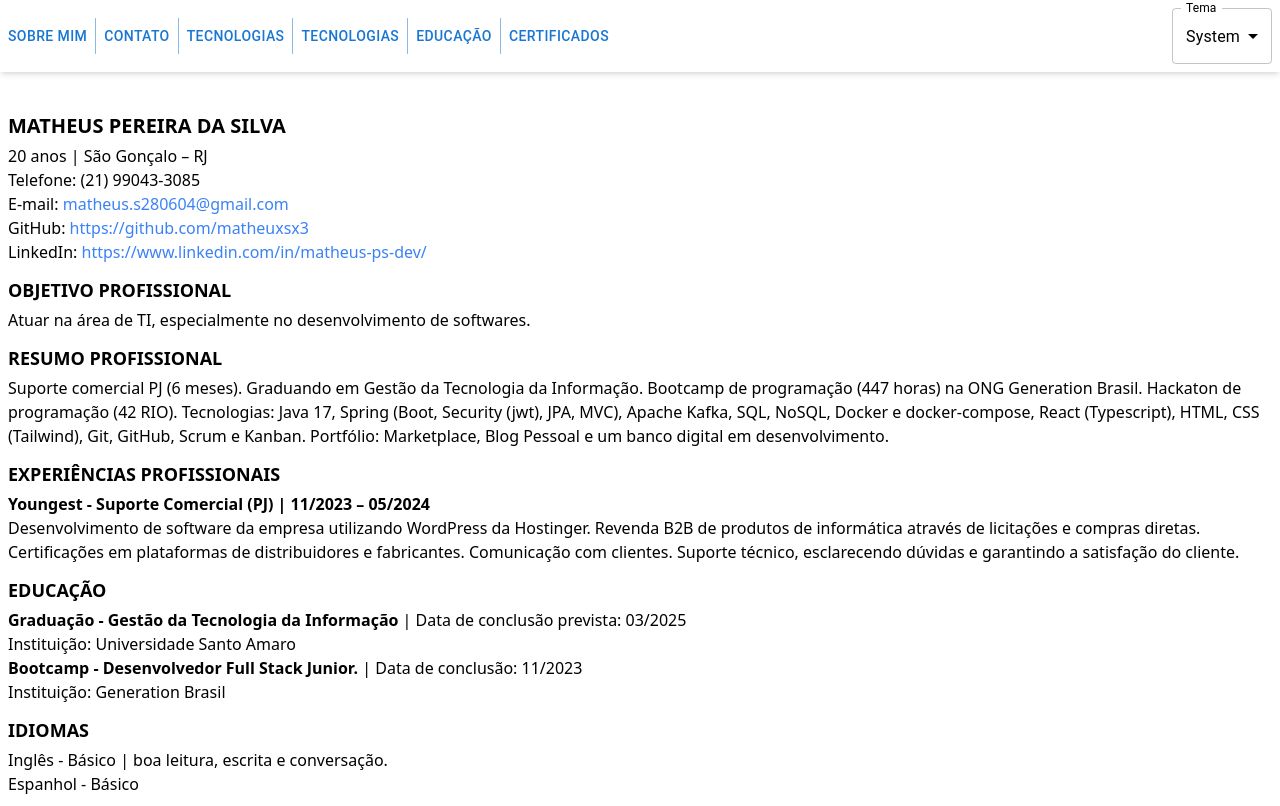
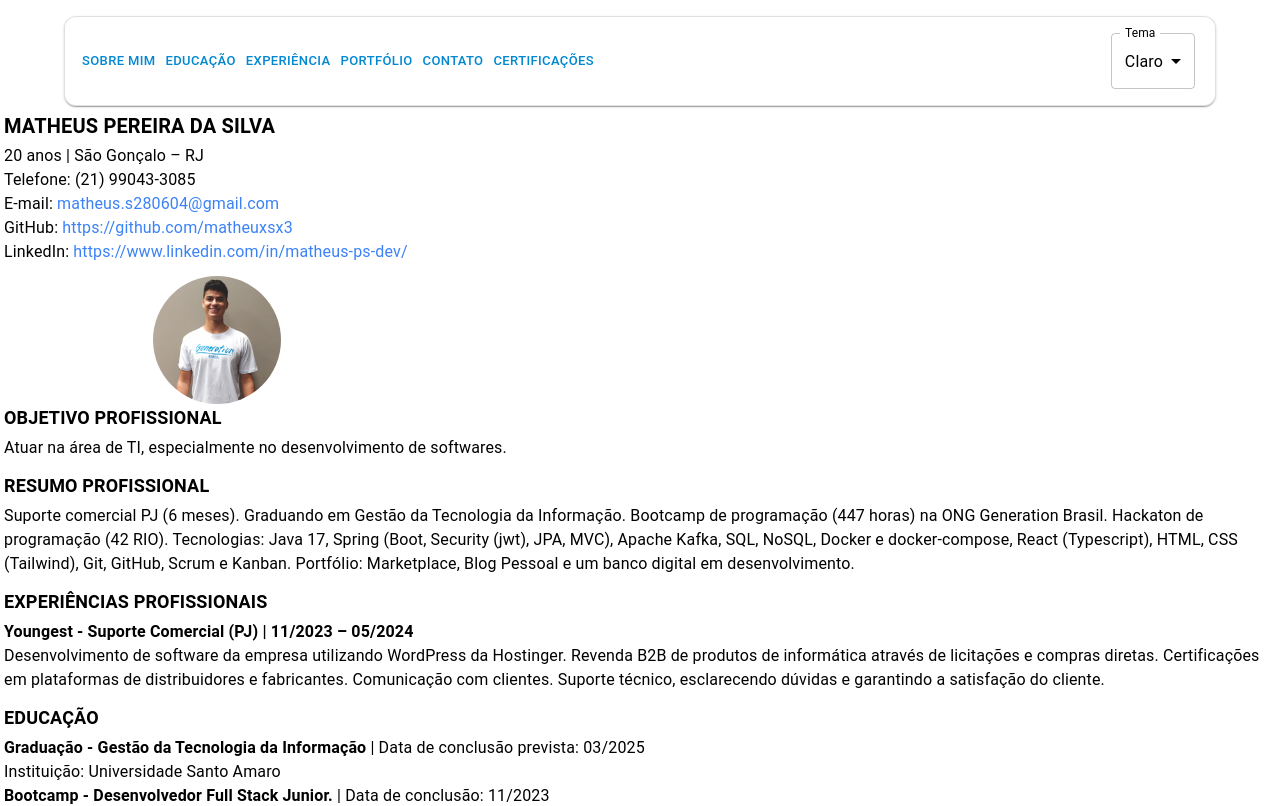
Before and after one commit to matheuxsx3/cv_matheus, a React (Vite) app: page / in a window 1280 px wide. Shown: the top 806 px of the page. Built offline with nearby package versions, Linux system fonts and the light colour scheme.

Commit message:
Refactor theme context and choose theme component

```diff
--- a/src/components/aboutMe/AboutMe.tsx
+++ b/src/components/aboutMe/AboutMe.tsx
@@ -1,9 +1,11 @@
 export default function AboutMe() {
   return (
-    <div className="mx-2 mt-28">
-      <div className="mb-3">
+    <div className="flex mx-1 mt-28 w-full">
+      {/* Seção da apresentação */}
+      <div className="flex flex-col ">
+        <div className="flex-1">
           <h2 className="text-xl font-bold mb-1">MATHEUS PEREIRA DA SILVA</h2>
-        <p className="text-base">
+          <p className="text-base mb-3">
             20 anos | São Gonçalo – RJ
             <br />
             Telefone: (21) 99043-3085
@@ -36,6 +38,15 @@ export default function AboutMe() {
               https://www.linkedin.com/in/matheus-ps-dev/
             </a>
           </p>
+          <div>
+            <div className="w-1/3 flex items-center justify-center">
+              <img
+                className="w-32 h-32 rounded-full" // Ajuste conforme necessário
+                src="conteudo/matheus.jpeg"
+                alt="Matheus Pereira da Silva"
+              />
+            </div>
+          </div>
         </div>
 
         <div className="mb-3">
@@ -50,11 +61,11 @@ export default function AboutMe() {
           <p className="text-base">
             Suporte comercial PJ (6 meses). Graduando em Gestão da Tecnologia da
             Informação. Bootcamp de programação (447 horas) na ONG Generation
-          Brasil. Hackaton de programação (42 RIO). Tecnologias: Java 17, Spring
-          (Boot, Security (jwt), JPA, MVC), Apache Kafka, SQL, NoSQL, Docker e
-          docker-compose, React (Typescript), HTML, CSS (Tailwind), Git, GitHub,
-          Scrum e Kanban. Portfólio: Marketplace, Blog Pessoal e um banco
-          digital em desenvolvimento.
+            Brasil. Hackaton de programação (42 RIO). Tecnologias: Java 17,
+            Spring (Boot, Security (jwt), JPA, MVC), Apache Kafka, SQL, NoSQL,
+            Docker e docker-compose, React (Typescript), HTML, CSS (Tailwind),
+            Git, GitHub, Scrum e Kanban. Portfólio: Marketplace, Blog Pessoal e
+            um banco digital em desenvolvimento.
           </p>
         </div>
 
@@ -63,7 +74,9 @@ export default function AboutMe() {
             EXPERIÊNCIAS PROFISSIONAIS
           </h3>
           <p className="text-base">
-          <strong>Youngest - Suporte Comercial (PJ) | 11/2023 – 05/2024</strong>
+            <strong>
+              Youngest - Suporte Comercial (PJ) | 11/2023 – 05/2024
+            </strong>
             <br />
             Desenvolvimento de software da empresa utilizando WordPress da
             Hostinger. Revenda B2B de produtos de informática através de
@@ -76,13 +89,13 @@ export default function AboutMe() {
         <div className="mb-3">
           <h3 className="text-lg font-semibold mb-1">EDUCAÇÃO</h3>
           <p className="text-base">
-          <strong>Graduação - Gestão da Tecnologia da Informação</strong> | Data
-          de conclusão prevista: 03/2025
+            <strong>Graduação - Gestão da Tecnologia da Informação</strong> |
+            Data de conclusão prevista: 03/2025
             <br />
             Instituição: Universidade Santo Amaro
             <br />
-          <strong>Bootcamp - Desenvolvedor Full Stack Junior.</strong> | Data de
-          conclusão: 11/2023
+            <strong>Bootcamp - Desenvolvedor Full Stack Junior.</strong> | Data
+            de conclusão: 11/2023
             <br />
             Instituição: Generation Brasil
           </p>
@@ -100,9 +113,9 @@ export default function AboutMe() {
         <div className="mb-3">
           <h3 className="text-lg font-semibold mb-1">PORTFÓLIO</h3>
           <p className="text-base">
-          <strong>MERCADELA</strong> - Sistema de Marketplace que visa fomentar
-          a igualdade de gênero e o empoderamento feminino com base em
-          empreendedorismo.
+            <strong>MERCADELA</strong> - Sistema de Marketplace que visa
+            fomentar a igualdade de gênero e o empoderamento feminino com base
+            em empreendedorismo.
             <br />
             <a
               href="https://github.com/Grupo4-Generation"
@@ -149,5 +162,6 @@ export default function AboutMe() {
           </p>
         </div>
       </div>
+    </div>
   );
 }
--- a/src/components/navigation/ChooseTheme.tsx
+++ b/src/components/navigation/ChooseTheme.tsx
@@ -1,11 +1,12 @@
 import { FormControl, InputLabel, MenuItem, Select } from "@mui/material";
-import { useThemeContext } from "../../contexts/ThemeContext";
+import { useThemeContext } from "../../contexts/ThemeContext"; // Usar o hook
 
 function ChooseTheme() {
-  const { mode, setMode } = useThemeContext();
+  const { mode, setMode } = useThemeContext(); // Usa o hook para acessar o contexto
 
   const textColor = mode === "dark" ? "white" : "black";
   const backgroundColor = mode === "dark" ? "#424242" : "white";
+  const selectBackgroundColor = mode === "dark" ? "#121212" : "#white"; // Cor de fundo para o select
 
   return (
     <div className="flex items-center rounded-md p-2">
@@ -23,7 +24,7 @@ function ChooseTheme() {
           }
           sx={{
             color: textColor,
-            bgcolor: backgroundColor,
+            backgroundColor: selectBackgroundColor,
             "& .MuiSelect-icon": {
               color: textColor,
             },
@@ -32,19 +33,13 @@ function ChooseTheme() {
             PaperProps: {
               sx: {
                 color: textColor,
+                bgcolor: backgroundColor,
               },
             },
           }}
         >
-          <MenuItem value="system">
-            {mode === "dark" ? "System" : "System"}
-          </MenuItem>
-          <MenuItem value="light">
-            {mode === "dark" ? "Claro" : "Claro"}
-          </MenuItem>
-          <MenuItem value="dark">
-            {mode === "dark" ? "Escuro" : "Escuro"}
-          </MenuItem>
+          <MenuItem value="light">Claro</MenuItem>
+          <MenuItem value="dark">Escuro</MenuItem>
         </Select>
       </FormControl>
     </div>
--- a/src/components/navigation/Nav.tsx
+++ b/src/components/navigation/Nav.tsx
@@ -1,104 +1,117 @@
-import { useState, useEffect } from "react";
+import * as React from "react";
+import { alpha, styled } from "@mui/material/styles";
+import Box from "@mui/material/Box";
+import AppBar from "@mui/material/AppBar";
+import Toolbar from "@mui/material/Toolbar";
+import Button from "@mui/material/Button";
+import IconButton from "@mui/material/IconButton";
+import Container from "@mui/material/Container";
+import Divider from "@mui/material/Divider";
+import MenuItem from "@mui/material/MenuItem";
+import Drawer from "@mui/material/Drawer";
 import MenuIcon from "@mui/icons-material/Menu";
-import CloseIcon from "@mui/icons-material/Close";
-import ChooseTheme from "./ChooseTheme"; // Certifique-se de ajustar o caminho
-import { Button, ButtonGroup } from "@mui/material";
+import CloseRoundedIcon from "@mui/icons-material/CloseRounded";
+import ChooseTheme from "./ChooseTheme";
+
+const StyledToolbar = styled(Toolbar)(({ theme }) => ({
+  display: "flex",
+  alignItems: "center",
+  justifyContent: "space-between",
+  flexShrink: 0,
+  borderRadius: `calc(${theme.shape.borderRadius}px + 8px)`,
+  backdropFilter: "blur(24px)",
+  border: "1px solid",
+  borderColor: theme.palette.divider,
+  backgroundColor: alpha(theme.palette.background.default, 0.4),
+  boxShadow: theme.shadows[1],
+  padding: "8px 12px",
+}));
 
 export default function Nav() {
-  const [isOpen, setIsOpen] = useState(false);
+  const [open, setOpen] = React.useState(false);
 
-  // Função para habilitar/desabilitar o scroll da página
-  useEffect(() => {
-    if (isOpen) {
-      // Desabilitar scroll do body
-      document.body.style.overflow = "hidden";
-    } else {
-      // Reabilitar scroll do body
-      document.body.style.overflow = "";
-    }
-
-    // Limpeza quando o componente desmontar
-    return () => {
-      document.body.style.overflow = "";
-    };
-  }, [isOpen]);
-
-  const toggleMenu = () => {
-    setIsOpen(!isOpen);
+  const toggleDrawer = (newOpen: boolean) => () => {
+    setOpen(newOpen);
   };
 
   return (
-    <nav className="fixed top-0 left-0 w-full shadow-md ">
-      <div className="container flex justify-between items-center">
-        <ButtonGroup
-          className="flex justify-start align-middle"
-          variant="text"
-          aria-label="Basic button group"
-        >
-          <Button>Sobre mim</Button>
-          <Button>Contato</Button>
-          <Button>Tecnologias</Button>
-          <Button>Tecnologias</Button>
-          <Button>Educação</Button>
-          <Button>Certificados</Button>
-        </ButtonGroup>
-
-        <div className="flex items-center space-x-4">
-          <ChooseTheme />
-          <button
-            onClick={toggleMenu}
-            className="md:hidden text-black dark:text-white focus:outline-none"
+    <AppBar
+      position="fixed"
+      sx={{
+        boxShadow: 0,
+        bgcolor: "transparent",
+        backgroundImage: "none",
+        mt: 2,
+      }}
+    >
+      <Container maxWidth="lg">
+        <StyledToolbar variant="dense" disableGutters>
+          <Box
+            sx={{ flexGrow: 1, display: "flex", alignItems: "center", px: 0 }}
           >
-            {isOpen ? <CloseIcon /> : <MenuIcon />}
-          </button>
-        </div>
-      </div>
-
-      {/* Menu para dispositivos móveis */}
-      {isOpen && (
-        <div className="md:hidden bg-gray-100 dark:bg-gray-700 fixed inset-0 z-40 overflow-y-auto">
-          <div className="flex justify-end p-4">
-            <button
-              onClick={toggleMenu}
-              className="text-black dark:text-white focus:outline-none"
-            >
-              <CloseIcon />
-            </button>
-          </div>
-          <div className="p-4">
-            <a href="#sobre" className="block p-4 text-black dark:text-white">
-              Sobre mim
-            </a>
-            <a href="#contato" className="block p-4 text-black dark:text-white">
-              Contato
-            </a>
-            <a
-              href="#tecnologias"
-              className="block p-4 text-black dark:text-white"
-            >
-              Tecnologias
-            </a>
-            <a
-              href="#educacao"
-              className="block p-4 text-black dark:text-white"
-            >
-              Educação
-            </a>
-            <a
-              href="#experiencia"
-              className="block p-4 text-black dark:text-white"
-            >
-              Experiência
-            </a>
-            <a
-              href="#certificados"
-              className="block p-4 text-black dark:text-white"
-            >
-              Certificados
-            </a>
-          </div>
-        </div>
-      )}
-    </nav>
+            <Box sx={{ display: { xs: "none", md: "flex" } }}>
+              <Button variant="text" color="info" size="small">
+                Sobre Mim
+              </Button>
+              <Button variant="text" color="info" size="small">
+                Educação
+              </Button>
+              <Button variant="text" color="info" size="small">
+                Experiência
+              </Button>
+              <Button variant="text" color="info" size="small">
+                Portfólio
+              </Button>
+              <Button
+                variant="text"
+                color="info"
+                size="small"
+                sx={{ minWidth: 0 }}
+              >
+                Contato
+              </Button>
+              <Button
+                variant="text"
+                color="info"
+                size="small"
+                sx={{ minWidth: 0 }}
+              >
+                Certificações
+              </Button>
+            </Box>
+          </Box>
+          <Box>
+           <ChooseTheme/>
+          </Box>
+          <Box sx={{ display: { sm: "flex", md: "none" } }}>
+            <IconButton aria-label="Menu button" onClick={toggleDrawer(true)}>
+              <MenuIcon />
+            </IconButton>
+            <Drawer anchor="top" open={open} onClose={toggleDrawer(false)}>
+              <Box sx={{ p: 2, backgroundColor: "background.default" }}>
+                <Box
+                  sx={{
+                    display: "flex",
+                    alignItems: "center",
+                    justifyContent: "space-between",
+                  }}
+                >
+                  <IconButton onClick={toggleDrawer(false)}>
+                    <CloseRoundedIcon />
+                  </IconButton>
+                </Box>
+                <Divider sx={{ my: 3 }} />
+                <MenuItem>Sobre Mim</MenuItem>
+                <MenuItem>Educação</MenuItem>
+                <MenuItem>Experiência</MenuItem>
+                <MenuItem>Portfólio</MenuItem>
+                <MenuItem>Contato</MenuItem>
+                <MenuItem>Blog</MenuItem>
+              </Box>
+            </Drawer>
+          </Box>
+        </StyledToolbar>
+      </Container>
+    </AppBar>
   );
 }
--- a/src/contexts/ThemeContext.tsx
+++ b/src/contexts/ThemeContext.tsx
@@ -1,60 +1,71 @@
+import {
+  createTheme,
+  CssBaseline,
+  ThemeProvider as MuiThemeProvider,
+} from "@mui/material";
 import {
   createContext,
+  ReactNode,
   useContext,
+  useEffect,
   useState,
-  ReactNode,
-  useEffect,
 } from "react";
 
-interface ThemeContextProps {
-  mode: "system" | "light" | "dark";
-  setMode: (mode: "system" | "light" | "dark") => void;
-  textColor: string;
-  backgroundColor: string;
+interface ThemeContextType {
+  mode: "light" | "dark" | "system";
+  setMode: (mode: "light" | "dark" | "system") => void;
+  theme: any;
 }
 
-const ThemeContext = createContext<ThemeContextProps | undefined>(undefined);
+const ThemeContext = createContext<ThemeContextType | undefined>(undefined);
 
-export function ThemeProvider({ children }: { children: ReactNode }) {
-  const [mode, setMode] = useState<"system" | "light" | "dark">("system");
+export const useThemeContext = () => {
+  const context = useContext(ThemeContext);
+  if (!context) {
+    throw new Error("useThemeContext must be used within a ThemeProvider");
+  }
+  return context;
+};
 
-  // Efeito para aplicar o tema no body e definir cores
+export const ThemeProvider = ({ children }: { children: ReactNode }) => {
+  const [mode, setMode] = useState<"light" | "dark" | "system">("system");
+
+  // Lógica para o modo "sistema"
+  const getSystemTheme = () => {
+    return window.matchMedia("(prefers-color-scheme: dark)").matches
+      ? "dark"
+      : "light";
+  };
+
   useEffect(() => {
-    const prefersDarkMode = window.matchMedia(
-      "(prefers-color-scheme: dark)"
-    ).matches;
-
-    const themeMode =
-      mode === "system" ? (prefersDarkMode ? "dark" : "light") : mode;
-
-    document.body.className =
-      themeMode === "dark" ? "bg-gray-900 text-white" : "bg-white text-black";
+    if (mode === "system") {
+      setMode(getSystemTheme());
+    }
   }, [mode]);
 
-  const prefersDarkMode = window.matchMedia(
-    "(prefers-color-scheme: dark)"
-  ).matches;
-  const textColor =
-    mode === "dark" || (mode === "system" && prefersDarkMode)
-      ? "white"
-      : "black";
-  const backgroundColor =
-    mode === "dark" || (mode === "system" && prefersDarkMode)
-      ? "gray.800"
-      : "white";
+  const theme = createTheme({
+    palette: {
+      mode: mode === "system" ? getSystemTheme() : mode,
+    },
+  });
+
+  useEffect(() => {
+    // Aplicar cor de fundo e texto ao body conforme o tema
+    if (mode === "dark") {
+      document.body.style.backgroundColor = "#121212"; // Cor do modo escuro
+      document.body.style.color = "white";
+    } else {
+      document.body.style.backgroundColor = "white"; // Cor do modo claro
+      document.body.style.color = "black";
+    }
+  }, [mode]);
 
   return (
-    <ThemeContext.Provider
-      value={{ mode, setMode, textColor, backgroundColor }}
-    >
-      {children}
+    <ThemeContext.Provider value={{ mode, setMode, theme }}>
+      <MuiThemeProvider theme={theme}>
+        <CssBaseline />
+        {children}
+      </MuiThemeProvider>
     </ThemeContext.Provider>
   );
-}
-
-export function useThemeContext() {
-  const context = useContext(ThemeContext);
-  if (!context)
-    throw new Error("useThemeContext must be used within a ThemeProvider");
-  return context;
-}
+};
--- a/src/main.tsx
+++ b/src/main.tsx
@@ -2,9 +2,11 @@ import { StrictMode } from "react";
 import { createRoot } from "react-dom/client";
 import App from "./App.tsx";
 import "./index.css";
-import { ThemeProvider } from "./contexts/ThemeContext.tsx";
+import { ThemeProvider } from "./contexts/ThemeContext"; // Importe o ThemeProvider
 
-createRoot(document.getElementById("root")!).render(
+const rootElement = document.getElementById("root")!;
+
+createRoot(rootElement).render(
   <StrictMode>
     <ThemeProvider>
       <App />
```
Also changed, not shown: conteudo/matheus.jpeg (added). Lines whose indentation alone changed are shown as unchanged.
